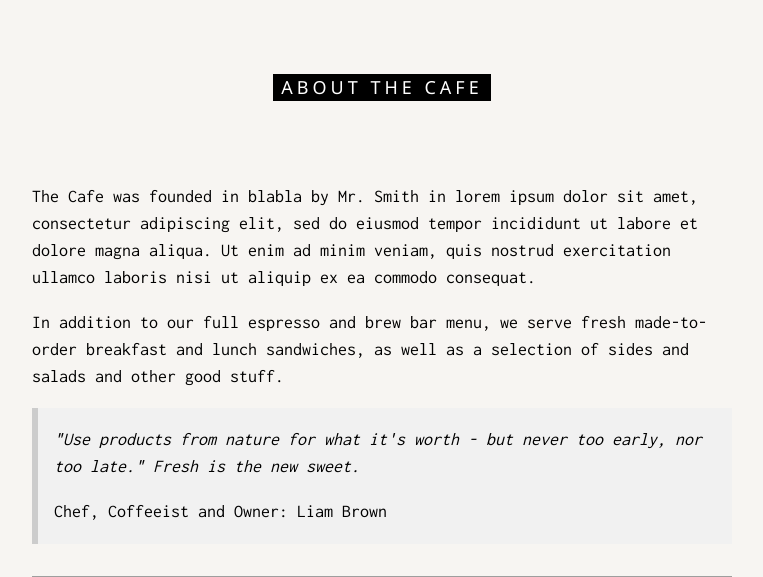
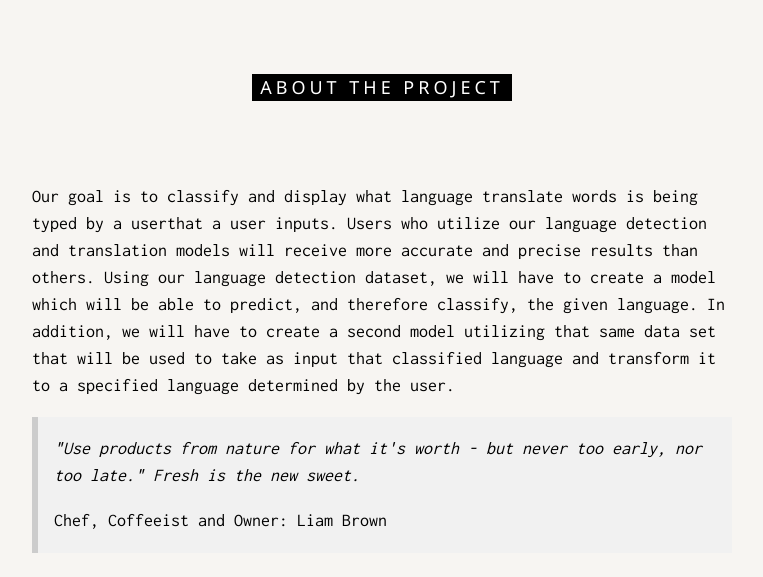
Before and after one commit to EasternUniversity/CSCI405-Language-Detection, a Flask app: page / in a window 1280 px wide. Shown: the part 600-1177 px from the top of the page, without its empty margins (258-1021 px from the left). Run offline with Flask 2, Linux system fonts and the light colour scheme; grey boxes are pictures that could not be loaded.

Commit message:
Changes to website

```diff
--- a/templates/home.html
+++ b/templates/home.html
@@ -63,9 +63,8 @@
 <!-- About Container -->
 <div class="w3-container" id="about">
   <div class="w3-content" style="max-width:700px">
-    <h5 class="w3-center w3-padding-64"><span class="w3-tag w3-wide">ABOUT THE CAFE</span></h5>
-    <p>The Cafe was founded in blabla by Mr. Smith in lorem ipsum dolor sit amet, consectetur adipiscing elit, sed do eiusmod tempor incididunt ut labore et dolore magna aliqua. Ut enim ad minim veniam, quis nostrud exercitation ullamco laboris nisi ut aliquip ex ea commodo consequat.</p>
-    <p>In addition to our full espresso and brew bar menu, we serve fresh made-to-order breakfast and lunch sandwiches, as well as a selection of sides and salads and other good stuff.</p>
+    <h5 class="w3-center w3-padding-64"><span class="w3-tag w3-wide">ABOUT THE PROJECT</span></h5>
+    <p>Our goal is to classify and display what language translate words is being typed by a userthat a user inputs. Users who utilize our language detection and translation models will receive more accurate and precise results than others. Using our language detection dataset, we will have to create a model which will be able to predict, and therefore classify, the given language. In addition, we will have to create a second model utilizing that same data set that will be used to take as input that classified language and transform it to a specified language determined by the user. </p>
     <div class="w3-panel w3-leftbar w3-light-grey">
       <p><i>"Use products from nature for what it's worth - but never too early, nor too late." Fresh is the new sweet.</i></p>
       <p>Chef, Coffeeist and Owner: Liam Brown</p>
```
